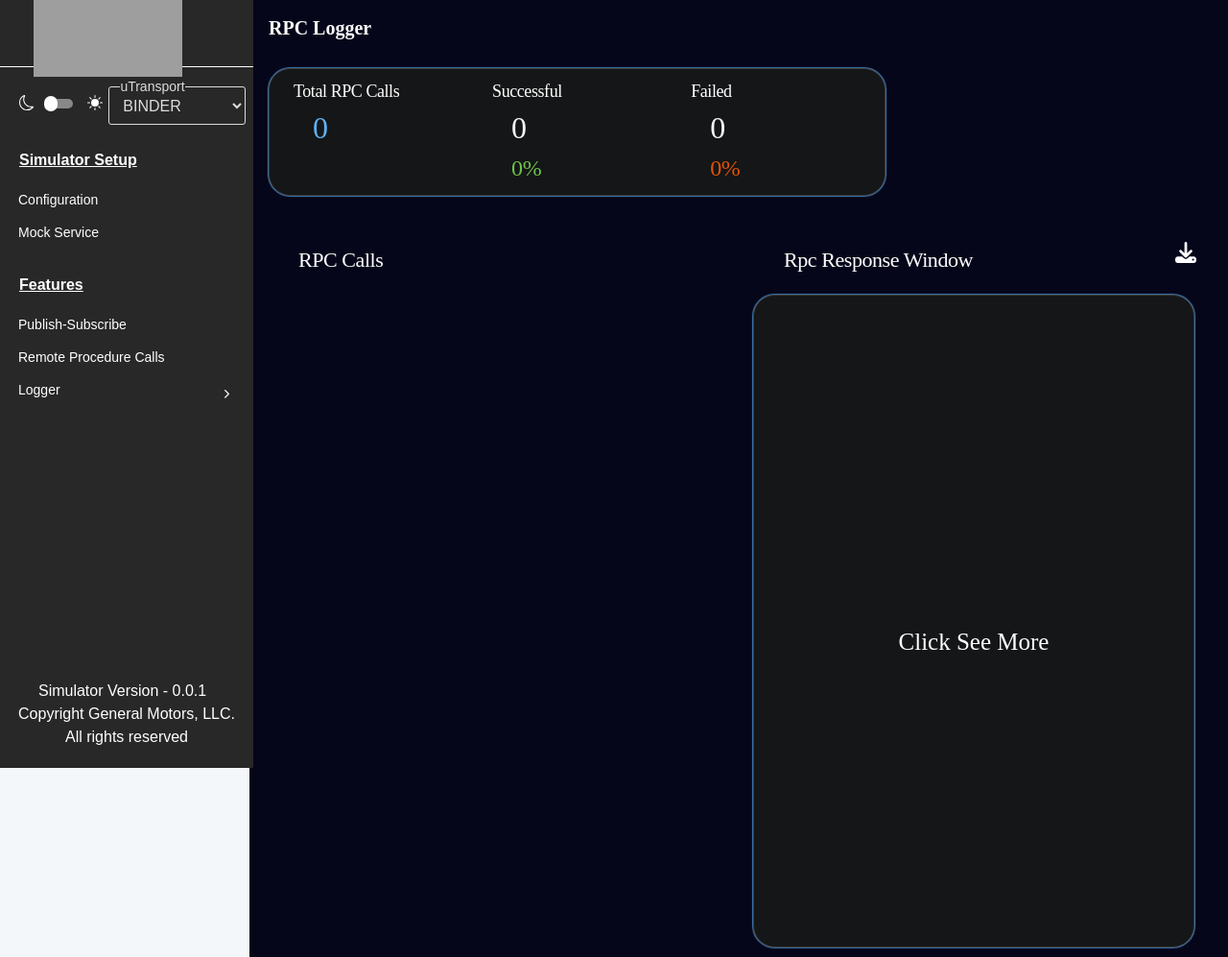
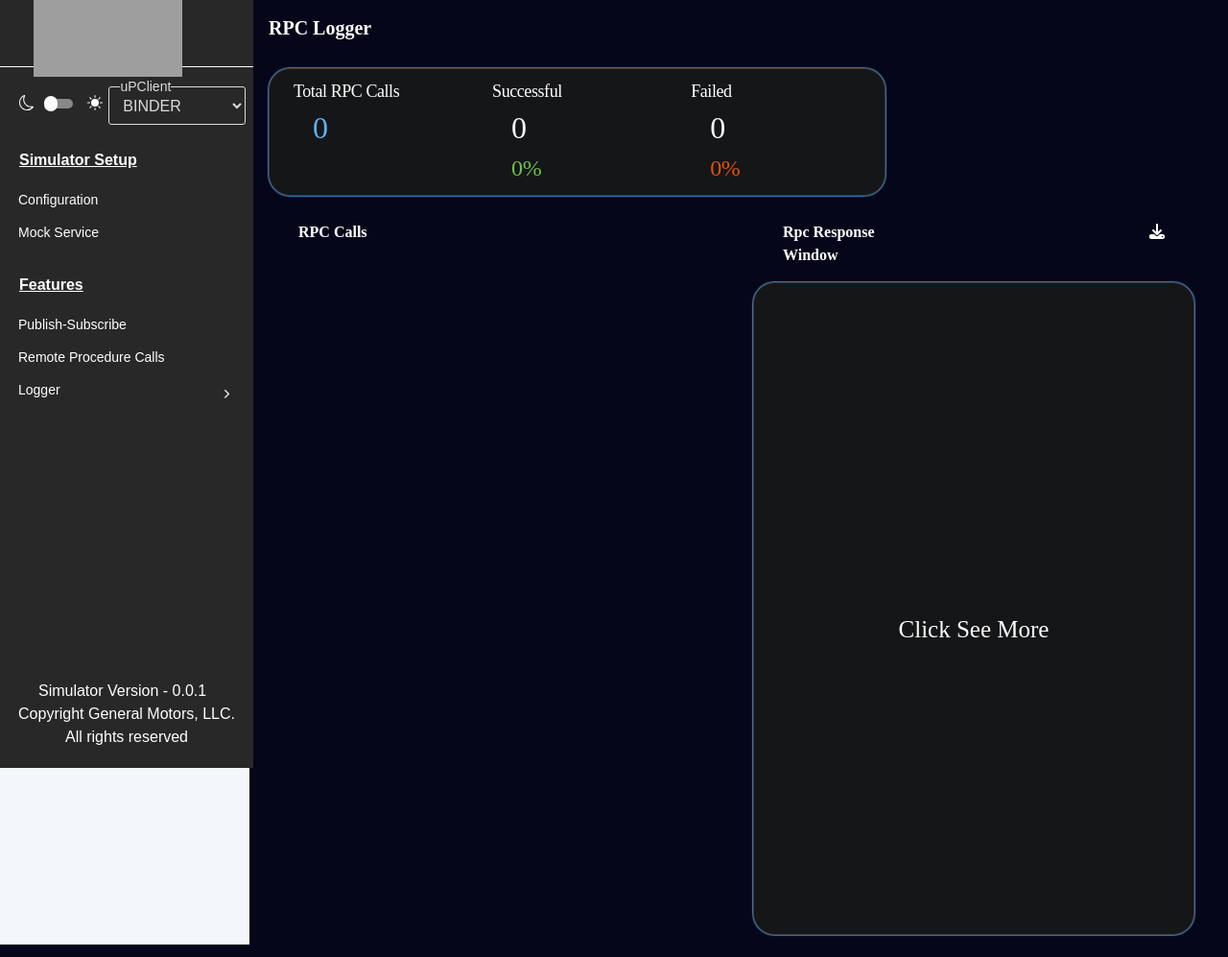
Before and after one commit to eclipse-uprotocol/up-simulator, a Flask app: page /rpc-logger.html in a window 1280 px wide. Shown: the whole page at 96% size. Run offline with Flask 3, Linux system fonts and the light colour scheme; some libraries are stand-ins or nearby versions; grey boxes are pictures that could not be loaded.

Commit message:
Modify logger design

```diff
--- a/simulator/ui/static/css/common.css
+++ b/simulator/ui/static/css/common.css
@@ -1065,14 +1065,6 @@ input[type="radio"]:checked {
   border-color: #219FFB !important;
 }
 
-#table_pub_sub div:nth-child(1) {
-  border-top: 1px solid var(--boxShadowColor);
-}
-
-#table_rpc div:nth-child(1) {
-  border-top: 1px solid var(--boxShadowColor);
-
-}
 
 #emulator_status {
   text-align: center;
--- a/simulator/ui/static/css/pubsub-logger.css
+++ b/simulator/ui/static/css/pubsub-logger.css
@@ -78,31 +78,6 @@
   float: left;
 }
 
-.pubsubdashboard-thirdRow>div:nth-child(2)>div:first-child {
-  height: 680px;
-}
-
-.pubsubdashboard-thirdRow>div:nth-child(2)>div:first-child>div#topicSelected {
-  display: none;
-  font-weight: 500;
-  font-size: 18px;
-  line-height: 150%;
-  color: #FFFFFF;
-  margin: 20px;
-  width: 100%;
-  max-width: 80%;
-  overflow: auto;
-}
-
-.pubsubdashboard-thirdRow>div:nth-child(2)>div:first-child>div:nth-child(2) {
-  width: 100%;
-  margin: 20px;
-}
-
-.pubsubdashboard-thirdRow>div:nth-child(2)>div:first-child>p:nth-child(3) {
-  display: block;
-  margin-top: 300px;
-}
 
 .pubsubdashboard-thirdRow>div:nth-child(2)>div:first-child>div:nth-child(2)>div:nth-child(1) {
   width: 100%;
--- a/simulator/ui/static/css/rpc-logger.css
+++ b/simulator/ui/static/css/rpc-logger.css
@@ -109,31 +109,13 @@
   margin: 40px 0px 20px 16px;
 }
 
-.rpcdashboard-thirdRow>div:nth-child(1) {
-  width: 100%;
-  float: left;
-  height: 680px;
-  overflow: auto;
-}
 
 .rpcdashboard-thirdRow>div:nth-child(2) {
   width: 100%;
   float: left;
 }
 
-.rpcdashboard-thirdRow>div:nth-child(1)>div:first-child {
-  float: left;
-  font-weight: 700;
-  font-size: 16px;
-  line-height: 150%;
-  color: #FFFFFF;
-  width: 100%;
-  max-width: 100%;
-}
 
-.rpcdashboard-thirdRow>div:nth-child(2)>div:first-child {
-  height: 680px;
-}
 
 .rpcdashboard-thirdRow>div:nth-child(2)>div:first-child>div#rpcselected {
   display: none;
@@ -141,12 +123,6 @@
   font-size: 18px;
   line-height: 150%;
   color: #FFFFFF;
-  margin: 20px;
-}
-
-.rpcdashboard-thirdRow>div:nth-child(2)>div:first-child>div:nth-child(2) {
-  display: flex;
-  width: 100%;
   margin: 20px;
 }
 
@@ -211,3 +187,19 @@
   display: block;
   margin-top: 300px;
 }
+
+.rpcdashboard-TRsubone {
+  width: 100%;
+  float: left;
+  height: 680px;
+  overflow: auto;
+}
+
+#rpcselected {
+  display: none;
+  font-weight: 500;
+  font-size: 18px;
+  line-height: 150%;
+  color: #FFFFFF;
+  margin: 20px;
+}
--- a/simulator/ui/static/js/pub-sub-logger.js
+++ b/simulator/ui/static/js/pub-sub-logger.js
@@ -61,11 +61,14 @@ function setPubSubDataInUi(json_data) {
   tr.appendChild(td)
 
   td = document.createElement("div")
+  seeMoreIcon = document.createElement("i")
+  seeMoreIcon.setAttribute('class', "fa-solid fa-angles-right")
   td.setAttribute("class", "col-xl-2")
+  td.setAttribute("style", "display: flex; align-items: center;")
   h6 = document.createElement("h6")
   h6.setAttribute("class", "seeMore")
-  h6.innerText = 'See More'
-  h6.setAttribute("style", "text-decoration: underline;font-weight: 400;font-size: 16px;line-height: 26px;display: flex;align-items: center;text-align: center;color:  #39A0F1;;width:100%;border:none;background:none;margin-top:15px")
+  h6.appendChild(seeMoreIcon)
+  h6.setAttribute("style", "text-decoration: underline;font-weight: 400;font-size: 16px;line-height: 26px;display: flex;align-items: center;text-align: center;color:  #39A0F1;;width:100%;border:none;background:none;justify-content:end;margin-left:-10px;")
   h6.addEventListener("click", function () {
     var boxcontent = document.getElementById("box-content")
     boxcontent.style.display = "none"
--- a/simulator/ui/static/js/rpc-logger.js
+++ b/simulator/ui/static/js/rpc-logger.js
@@ -47,11 +47,14 @@ function setDataInUi(json_data) {
   tr.appendChild(td)
 
   td = document.createElement("div")
-  td.setAttribute("class", "col-xl-3")
+  seeMoreIcon = document.createElement("i")
+  seeMoreIcon.setAttribute('class', "fa-solid fa-angles-right")
+  td.setAttribute("class", "col-xl-2")
+  td.setAttribute("style", "display:flex; justify-content: center;")
   h6 = document.createElement("h6")
   h6.setAttribute("class", "seeMore")
-  h6.innerText = 'See More'
-  h6.setAttribute("style", "text-decoration: underline;font-weight: 400;font-size: 16px;line-height: 26px;display: flex;align-items: center;text-align: center;color:  #39A0F1;;width:100%;border:none;background:none;margin-top:15px")
+  h6.appendChild(seeMoreIcon)
+  h6.setAttribute("style", "text-decoration: underline;font-weight: 400;font-size: 16px;line-height: 26px;display: flex;align-items: center;text-align: center;color:  #39A0F1;;width:100%;border:none;background:none;justify-content:flex-end")
   h6.addEventListener("click", function () {
     var boxcontent = document.getElementById("box-content")
     boxcontent.style.display = "none"
--- a/simulator/ui/templates/home/rpc-logger.html
+++ b/simulator/ui/templates/home/rpc-logger.html
@@ -1,6 +1,6 @@
 {% extends "base.html" %}
 
-{% block title %} RPC Logger {% endblock %}
+{% block title %} RPC Calls {% endblock %}
 
 <!-- Specific CSS goes HERE -->
 {% block stylesheets %}{% endblock stylesheets %}
@@ -67,23 +67,15 @@
                         </div>
 
 
-                        <div class="rpcdashboard-secondRow">
-                            <div class="col-xl-6 dashboardTitle">
-                                RPC Calls
-                            </div>
-                            <div class="col-xl-5 dashboardTitle">
-                                Rpc Response Window
-                            </div>
-                            <div class="col-xl-1">
-                                <a>
-                                    <div onclick="exportRPCReport()"><i class="fa fa-download statusIcon"></i></div>
-                                </a>
-                            </div>
-                        </div>
-
                         <div class="row">
                             <div class="col-xl-12 rpcdashboard-thirdRow">
-                                <div class="col-xl-6">
+                                <div class="col-xl-6 rpcdashboard-TRsubone">
+
+                                    <div class="col-xl-6"
+                                        style="font-weight: 700;font-size: 16px;line-height: 150%;color: #FFFFFF; padding:1rem">
+                                        RPC Calls
+                                    </div>
+
                                     <div>
                                         <div id="table_rpc">
 
@@ -92,8 +84,20 @@
                                 </div>
 
                                 <div class="col-xl-6">
+                                    <div style="display: flex;padding: 1rem; justify-content: space-between">
+                                        <div class="col-xl-5"
+                                            style="font-weight: 700;font-size: 16px;line-height: 150%;color: #FFFFFF;">
+                                            Rpc Response Window
+                                        </div>
+                                        <div class="col-xl-1" style="display:flex; justify-content: flex-end">
+                                            <a>
+                                                <div onclick="exportRPCReport()"><i
+                                                        class="fa fa-download statusIcon"></i></div>
+                                            </a>
+                                        </div>
+                                    </div>
 
-                                    <div class="box-content-data">
+                                    <div class="box-content-data" style="height: 680px;overflow:auto;">
                                         <div id="rpcselected">
                                             Rpc selected
                                         </div>
@@ -101,8 +105,8 @@
                                             style="display: none;width:100%;font-weight: 500;font-size: 16px;margin-bottom:10px;line-height: 150%;color: #F0B323;">
                                         </div>
 
-                                        <div style="display:flex; margin-left:1.2rem">
-                                            <div id="requestHeading">
+                                        <div style="display:flex; margin-left:1.2rem;overflow:auto;">
+                                            <div id="requestHeading" style="overflow: auto">
                                                 Request
                                                 <div id="request">
                                                 </div>
--- a/simulator/ui/templates/includes/sidebar.html
+++ b/simulator/ui/templates/includes/sidebar.html
@@ -99,7 +99,7 @@
                         <option value="MQTT">MQTT
                         </option>
                     </select>
-                    <label class="installlabel instl-lOne" style="left:20px;background:#282828">uTransport
+                    <label class="installlabel instl-lOne" style="left:20px;background:#282828">uPClient
                     </label>
                 </div>
 
```
Also changed, not shown: simulator/ui/templates/home/pub-sub-logger.html (+19 -24 lines).
